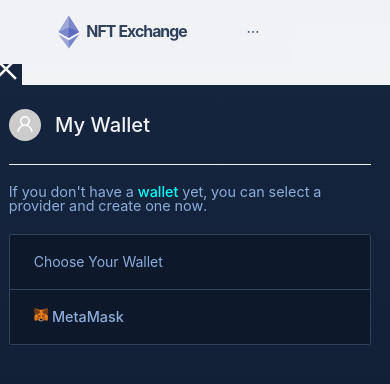
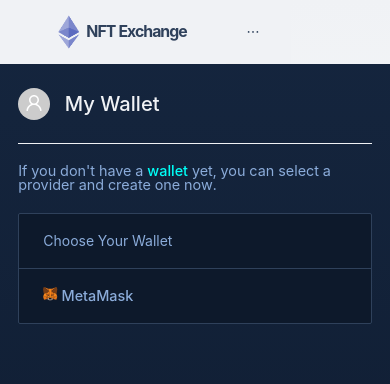
Before and after one commit to timbertinker/NFT_marketplace_ethereum, a React app: page /assets/create in a window 390 px wide. Shown: the top 384 px of the page. Built offline with nearby package versions, Linux system fonts and the light colour scheme.

Commit message:
add fix responseive sidebar

```diff
--- a/src/App.jsx
+++ b/src/App.jsx
@@ -109,7 +109,6 @@
           account={account}
           balance={balance}
         />
-
         <Content
           style={{
             padding: '0 50px',
--- a/src/components/layout/Sidebar.jsx
+++ b/src/components/layout/Sidebar.jsx
@@ -1,11 +1,7 @@
-import {
-  CloseOutlined,
-  MenuUnfoldOutlined,
-  UserOutlined,
-} from '@ant-design/icons';
-import Sider from 'antd/lib/layout/Sider';
+import { CloseOutlined, UserOutlined } from '@ant-design/icons';
 import React from 'react';
 import styled from 'styled-components';
+import Sider from 'antd/lib/layout/Sider';
 import { theme } from '../../style/theme';
 import { ReactComponent as MetamaskIcon } from '../../asset/icons/metamask-icon.svg';
 import {
@@ -24,21 +20,20 @@
 function Sidebar({ collapsed, setCollapsed, connectWallet, account, balance }) {
   return (
     <Sider
-      breakpoint={'xl'}
       trigger={null}
       reverseArrow={true}
       defaultCollapsed={true}
       collapsible
       collapsed={collapsed}
       collapsedWidth={0}
-      width={400}
+      width={`${1200 < window.innerWidth ? '400px' : '100%'}`}
       style={{
+        maxWidth: '100%',
+        position: 'fixed',
         zIndex: 500,
-        position: 'fixed',
-        top: 85,
+        top: 64,
         right: 0,
         height: '100vh',
-        // backgroundColor: `${theme.very_dark_blue_main}`,
         background: `linear-gradient(${theme.very_dark_blue_sub}, ${theme.very_dark_blue_main} )`,
         // boxShadow: `0 1px 2px rgba(0, 0, 0, 0.25)`,
       }}
```
